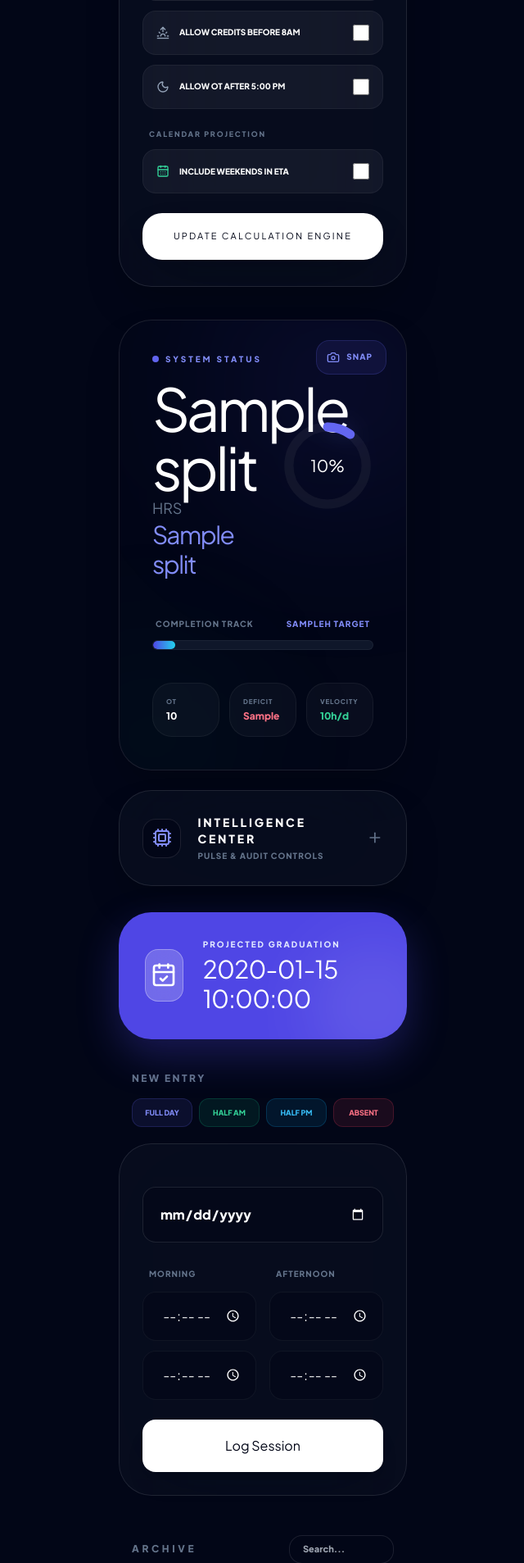
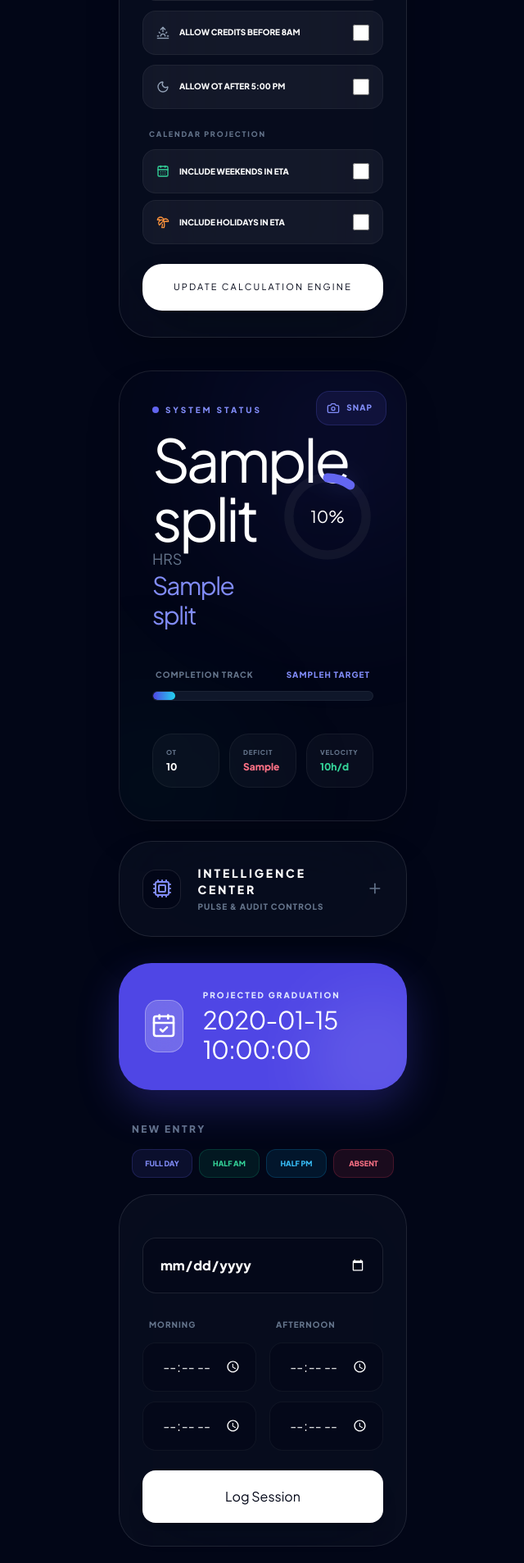
Before and after one commit to Amitred11/ojt, a Python web app: template templates/main/index.html in a window 1280 px wide, after a click that opens the changed part. Shown: the part 681-2588 px from the top of the page at 82% size, without its empty margins (319-959 px from the left). Run offline with Jinja, Linux system fonts and the light colour scheme; the template is opened without the code that fills it: most values are stand-ins (such as "Sample title", 1, 10 or a date in 2020); some libraries are stand-ins or nearby versions.

Commit message:
ADDED: HOLIDAY AND WEEKEND DUTIES

```diff
--- a/templates/main/index.html
+++ b/templates/main/index.html
@@ -102,16 +102,28 @@
                 </div>
             </div>
 
-            <!-- 4. ETA Calculation Rule (Always Available) -->
+            <!-- 4. Calendar Projection Rules -->
 <div class="space-y-3">
     <p class="text-[9px] text-slate-500 font-black uppercase tracking-[0.2em] ml-2">Calendar Projection</p>
+    <div class="grid grid-cols-1 gap-2">
+        <!-- Weekends -->
         <label class="flex items-center justify-between p-4 bg-white/5 rounded-2xl border border-white/5 cursor-pointer hover:bg-white/10 transition-all">
             <div class="flex items-center gap-3">
                 <i data-lucide="calendar-days" class="w-4 h-4 text-emerald-400"></i>
                 <span class="text-[10px] font-black text-white uppercase">Include Weekends in ETA</span>
             </div>
-                    <input type="checkbox" name="include_weekends_eta" {% if settings.include_weekends_eta %}checked{% endif %} class="w-5 h-5 accent-emerald-500">
+            <input type="checkbox" name="include_weekends_eta" onchange="checkDateRestrictions()" {% if settings.include_weekends_eta %}checked{% endif %} class="w-5 h-5 accent-emerald-500">
         </label>
+
+        <!-- Holidays -->
+        <label class="flex items-center justify-between p-4 bg-white/5 rounded-2xl border border-white/5 cursor-pointer hover:bg-white/10 transition-all">
+            <div class="flex items-center gap-3">
+                <i data-lucide="palmtree" class="w-4 h-4 text-orange-400"></i>
+                <span class="text-[10px] font-black text-white uppercase">Include Holidays in ETA</span>
+            </div>
+            <input type="checkbox" name="include_holidays_eta" onchange="checkDateRestrictions()" {% if settings.include_holidays_eta %}checked{% endif %} class="w-5 h-5 accent-orange-500">
+        </label>
+    </div>
 </div>
 
             <button type="submit" class="w-full bg-white text-slate-950 font-900 py-5 rounded-3xl shadow-2xl uppercase text-[11px] tracking-[0.2em] transition-transform active:scale-95">
@@ -478,21 +490,29 @@
     const selectedDate = new Date(y, m - 1, d);
     const dayOfWeek = selectedDate.getDay();
 
-    const isWeekend = (dayOfWeek === 0 || dayOfWeek === 6); // 0 = Sun, 6 = Sat
+    const isWeekend = (dayOfWeek === 0 || dayOfWeek === 6);
     const isHoliday = HOLIDAYS.includes(dateStr);
 
-    // FETCH THE CURRENT SETTING STATE FROM THE CHECKBOX
+    // FETCH THE CURRENT SETTING STATES
     const weekendDutyAllowed = document.querySelector('input[name="include_weekends_eta"]').checked;
+    const holidayDutyAllowed = document.querySelector('input[name="include_holidays_eta"]').checked;
 
     const overlay = document.getElementById('restriction-overlay');
     const badge = document.getElementById('status-badge');
     const controls = document.querySelectorAll('.quick-btn');
 
-    // BLOCKED ONLY IF: (It's a weekend AND duty is NOT allowed) OR (It's a holiday)
-    if ((isWeekend && !weekendDutyAllowed) || isHoliday) {
+    // Logic: Block if (It's weekend AND not allowed) OR (It's holiday AND not allowed)
+    const blockWeekend = isWeekend && !weekendDutyAllowed;
+    const blockHoliday = isHoliday && !holidayDutyAllowed;
+
+    if (blockWeekend || blockHoliday) {
         overlay.classList.remove('hidden');
         overlay.classList.add('flex');
-        document.getElementById('restriction-msg').innerText = isWeekend ? "Weekend Logging Blocked" : "Public Holiday: Blocked";
+
+        let msg = "";
+        if (blockWeekend) msg = "Weekend Logging Blocked";
+        if (blockHoliday) msg = "Public Holiday: Blocked";
+        document.getElementById('restriction-msg').innerText = msg;
 
         badge.innerText = isWeekend ? "Weekend" : "Holiday";
         badge.className = "px-3 py-1 rounded-full text-[9px] font-black uppercase bg-rose-500/10 text-rose-500 border border-rose-500/20";
@@ -500,10 +520,18 @@
 
         controls.forEach(b => { b.style.opacity = '0.3'; b.style.pointerEvents = 'none'; });
     } else {
-        // ALLOWED
+        // If it is a weekend/holiday but duty is ALLOWED, we can show a subtle badge but don't block
         overlay.classList.add('hidden');
         overlay.classList.remove('flex');
+
+        if (isWeekend || isHoliday) {
+            badge.innerText = isWeekend ? "Weekend Duty" : "Holiday Duty";
+            badge.className = "px-3 py-1 rounded-full text-[9px] font-black uppercase bg-emerald-500/10 text-emerald-400 border border-emerald-500/20";
+            badge.classList.remove('hidden');
+        } else {
             badge.classList.add('hidden');
+        }
+
         controls.forEach(b => { b.style.opacity = '1'; b.style.pointerEvents = 'auto'; });
     }
 }
```
Also changed, not shown: routes/tracker.py (+17 -13 lines). Lines whose indentation alone changed are shown as unchanged.
